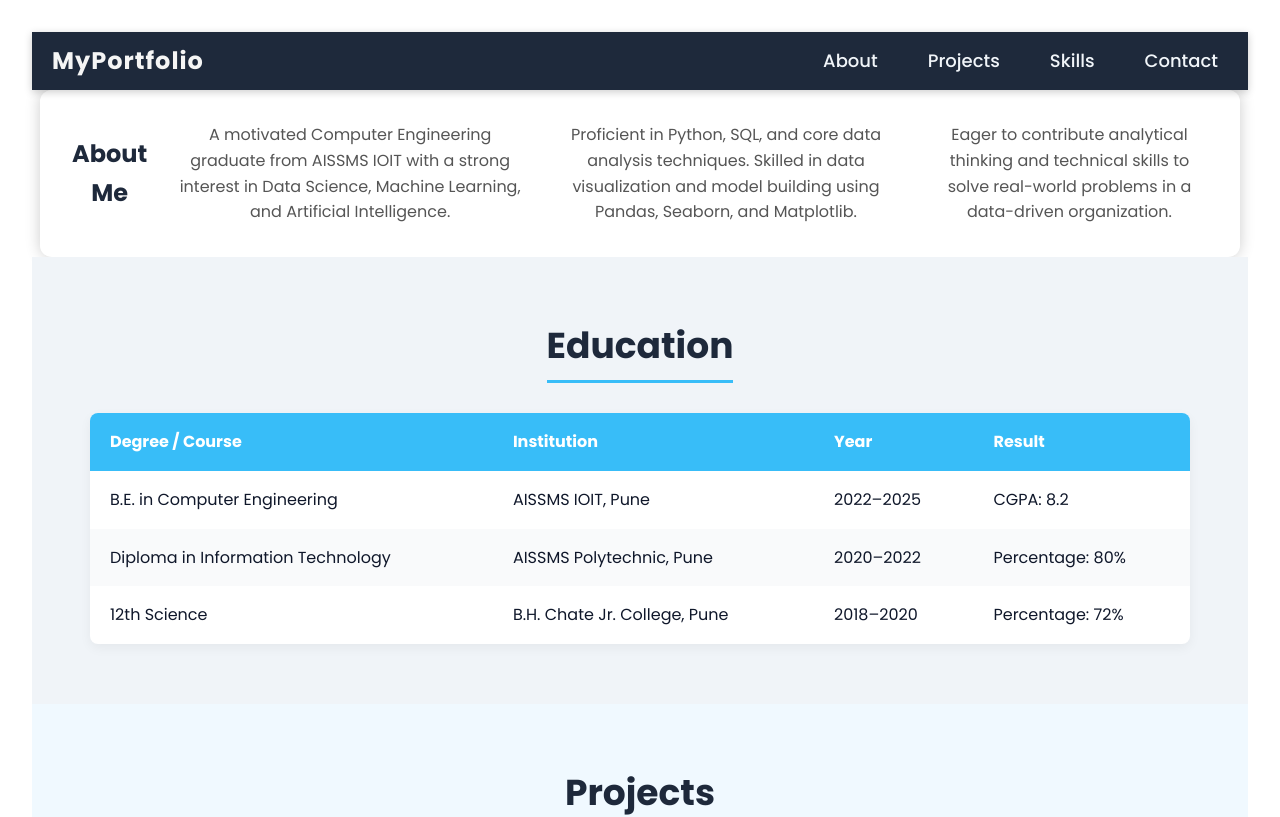
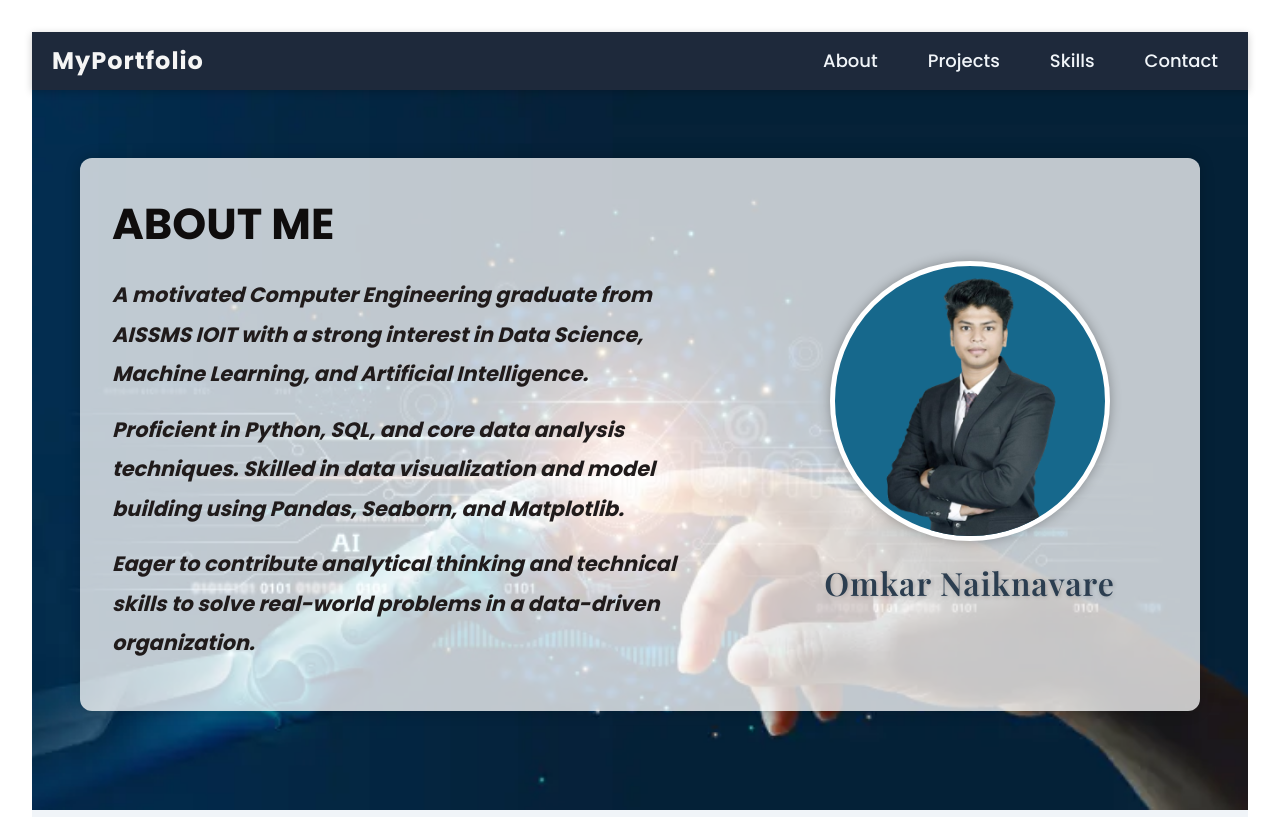
Before and after one commit to omkar300/portfolio, a React (Create React App) app: page / in a window 1280 px wide. Shown: the top 817 px of the page. Built offline with nearby package versions, Linux system fonts and the light colour scheme.

Commit message:
Update About.js

```diff
--- a/src/components/About/About.js
+++ b/src/components/About/About.js
@@ -3,18 +3,34 @@ import './About.css';
 
 function About() {
   return (
-    <section className="about-section" id="about">
+    <section
+      className="about"
+      id="about"
+      style={{
+        backgroundImage: "url('/portfolio/Data-Science.png')",
+        backgroundSize: 'cover',
+        backgroundPosition: 'center',
+        backgroundRepeat: 'no-repeat',
+      }}
+    >
       <div className="about-container">
-        <h2>About Me</h2>
-        <p>
+        <div className="about-left">
+          <h2 className="about-title">About Me</h2>
+          <p className="about-description">
             A motivated Computer Engineering graduate from AISSMS IOIT with a strong interest in Data Science, Machine Learning, and Artificial Intelligence.
           </p>
-        <p>
+          <p className="about-description">
             Proficient in Python, SQL, and core data analysis techniques. Skilled in data visualization and model building using Pandas, Seaborn, and Matplotlib.
           </p>
-        <p>
+          <p className="about-description">
             Eager to contribute analytical thinking and technical skills to solve real-world problems in a data-driven organization.
           </p>
+        </div>
+
+        <div className="about-right">
+          <img src="/portfolio/myimage.png" alt="Omkar Naiknavare" className="about-image" />
+          <h3 className="about-name">Omkar Naiknavare</h3>
+        </div>
       </div>
     </section>
   );
```
Lines whose indentation alone changed are shown as unchanged.
